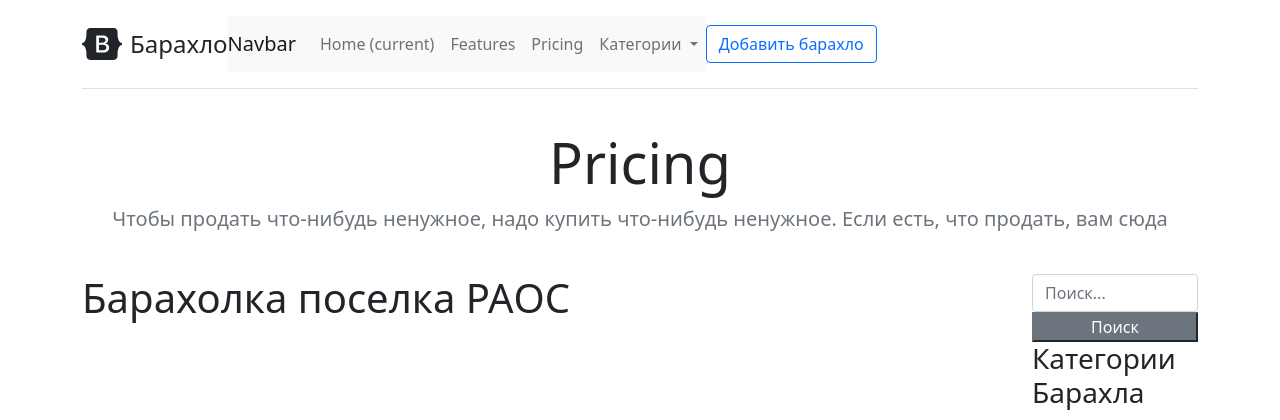
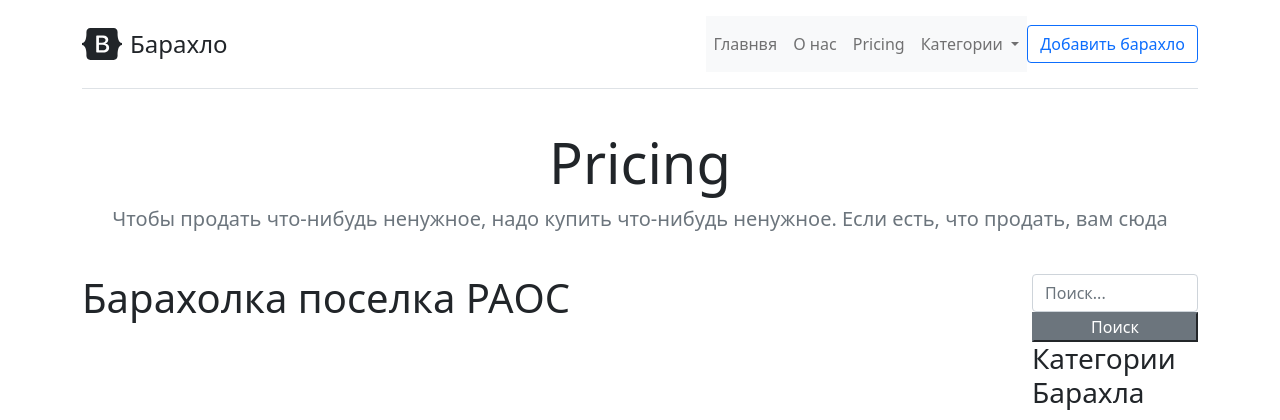
Before and after one commit to kyavichus/FlaskGuni, a Flask app: page /about in a window 1280 px wide. Shown: the top 420 px of the page. Run offline with Flask 3, Linux system fonts and the light colour scheme; parts of the project's set-up code (start-up, migrations or seed data) failed here and were passed over.

Commit message:
Update base.html

```diff
--- a/templates/base.html
+++ b/templates/base.html
@@ -28,18 +28,17 @@
         <a class="me-3 py-2 text-dark text-decoration-none" href="/">Главная</a>
         <a class="me-3 py-2 text-dark text-decoration-none" href="/about">О нас</a>
   ------>
-<nav class="navbar navbar-expand-lg navbar-light bg-light">
-  <a class="navbar-brand" href="#">Navbar</a>
-  <button class="navbar-toggler" type="button" data-toggle="collapse" data-target="#navbarNavDropdown" aria-controls="navbarNavDropdown" aria-expanded="false" aria-label="Toggle navigation">
+<nav class="navbar navbar-expand-lg navbar-light bg-light d-inline-flex mt-2 mt-md-0 ms-md-auto">
+    <button class="navbar-toggler" type="button" data-toggle="collapse" data-target="#navbarNavDropdown" aria-controls="navbarNavDropdown" aria-expanded="false" aria-label="Toggle navigation">
     <span class="navbar-toggler-icon"></span>
   </button>
   <div class="collapse navbar-collapse" id="navbarNavDropdown">
     <ul class="navbar-nav">
       <li class="nav-item active">
-        <a class="nav-link" href="#">Home <span class="sr-only">(current)</span></a>
+        <a class="nav-link" href="/">Главнвя</a>
       </li>
       <li class="nav-item">
-        <a class="nav-link" href="#">Features</a>
+        <a class="nav-link" href="/about">О нас</a>
       </li>
       <li class="nav-item">
         <a class="nav-link" href="#">Pricing</a>
```
